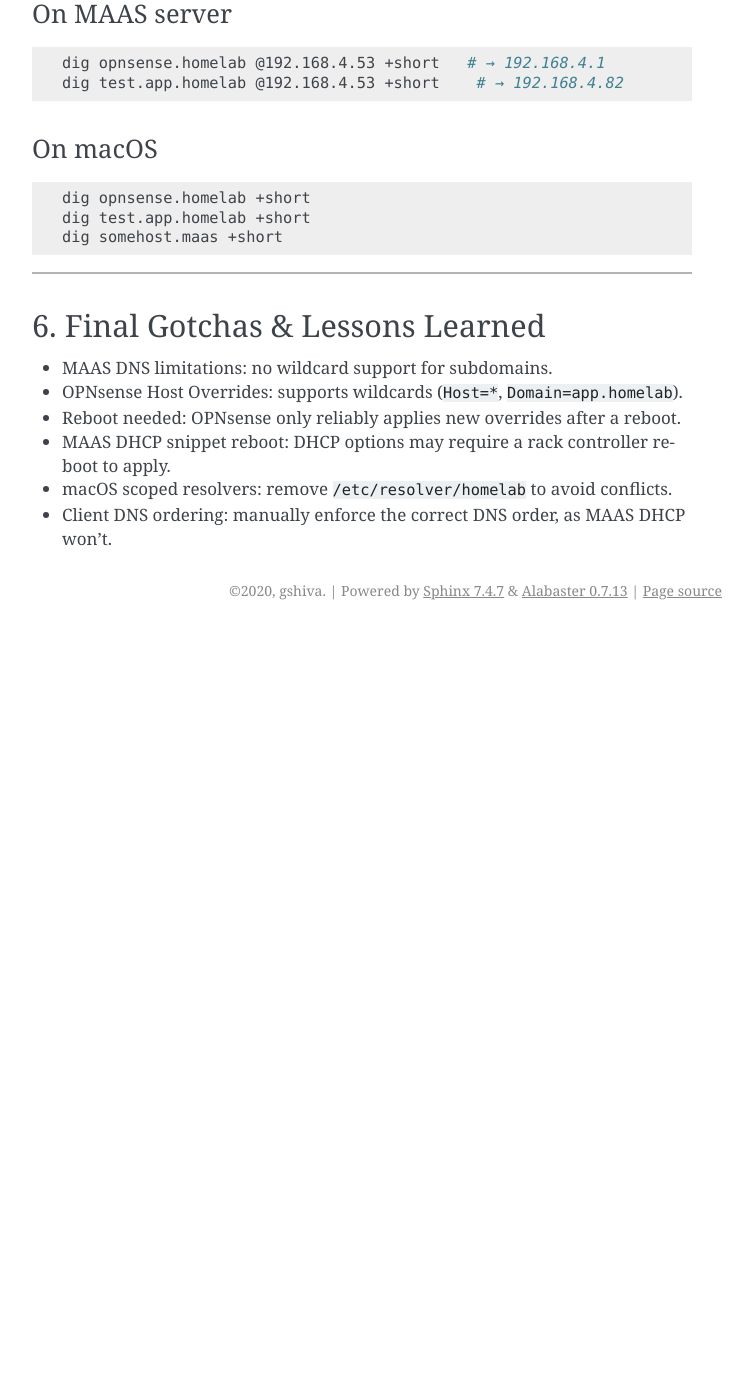
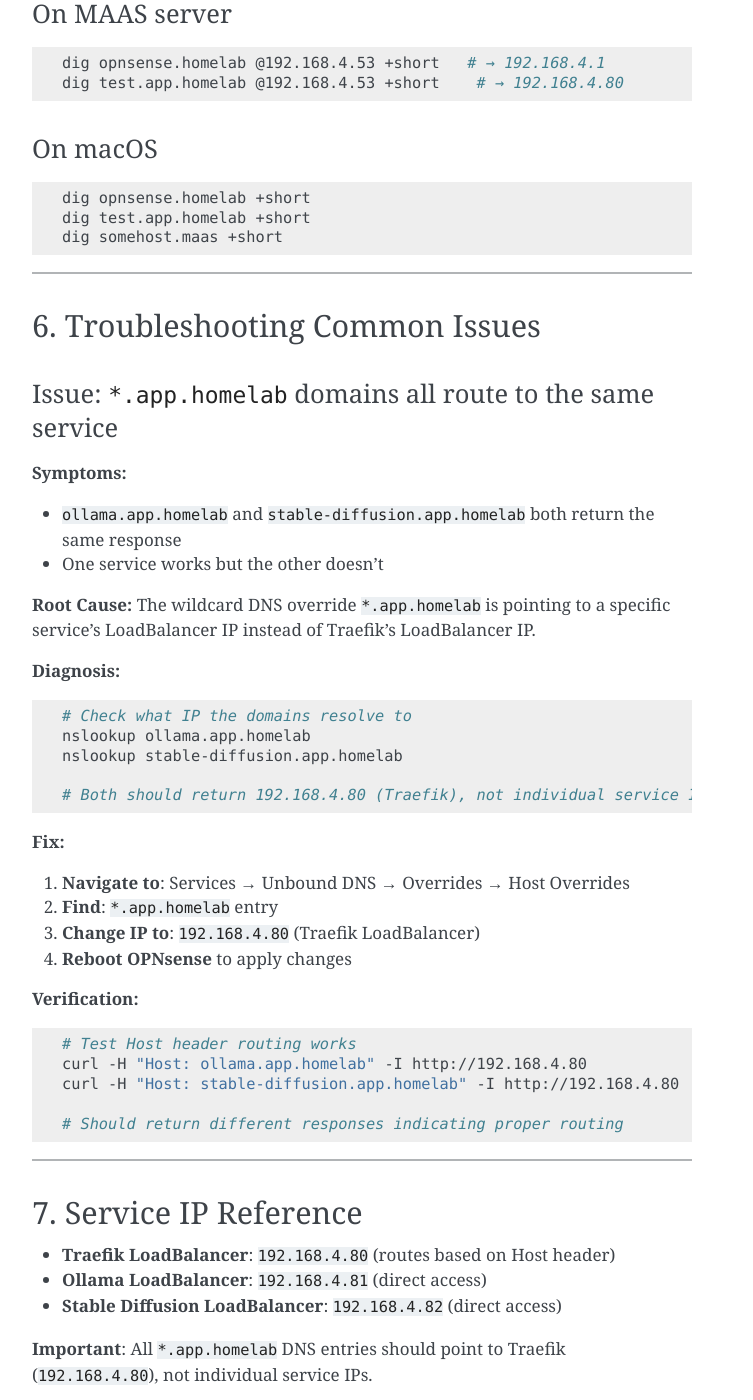
Before and after one commit to homeiac/home, a Sphinx documentation site: the page built from docs/source/md/homelab_local_dns_resolution_guide.md, in a window 1280 px wide and 1400 px high, scrolled down 2184 px. Shown: the whole window, without its empty margins (388-1141 px from the left). Built offline with Sphinx 7.4.7, drawn with Linux system fonts in a browser that asks for light colours; before the commit the page ends 2814 px from its top, so only the background shows below that; some of the changed text lies outside the part shown.

Commit message:
docs: fix DNS troubleshooting guide for *.app.homelab routing
- Correct DNS wildcard override to point to Traefik (192.168.4.80)
- Add troubleshooting section for routing conflicts
- Add service IP reference table
- Update verification commands

🤖 Generated with [Claude Code](https://claude.ai/code)

Co-Authored-By: Claude <noreply@anthropic.com>

````diff
--- a/docs/source/md/homelab_local_dns_resolution_guide.md
+++ b/docs/source/md/homelab_local_dns_resolution_guide.md
@@ -20,7 +20,7 @@ This guide covers the full end-to-end setup and gotchas for local DNS resolution
    - **Services → Unbound DNS → Overrides → Host Overrides**
      - **Host:** `*`
      - **Domain:** `app.homelab`
-     - **IP:** `192.168.4.82`
+     - **IP:** `192.168.4.80` (Traefik LoadBalancer - routes to backend services)
 4. **Reboot Required**
    - A **full OPNsense reboot** reliably applies these overrides.
    - `service unbound onerestart` or the GUI *Apply* button did **not** always reload the wildcard override.
@@ -82,7 +82,7 @@ option domain-name-servers 192.168.4.53, 192.168.4.1;
 
 ```bash
 host opnsense.homelab 127.0.0.1      # → 192.168.4.1
-host test.app.homelab 127.0.0.1     # → 192.168.4.82
+host test.app.homelab 127.0.0.1     # → 192.168.4.80
 host somehost.maas 127.0.0.1        # → MAAS record IP
 ```
 
@@ -90,7 +90,7 @@ host somehost.maas 127.0.0.1        # → MAAS record IP
 
 ```bash
 dig opnsense.homelab @192.168.4.53 +short   # → 192.168.4.1
-dig test.app.homelab @192.168.4.53 +short    # → 192.168.4.82
+dig test.app.homelab @192.168.4.53 +short    # → 192.168.4.80
 ```
 
 ### On macOS
@@ -103,7 +103,54 @@ dig somehost.maas +short
 
 ---
 
-## 6. Final Gotchas & Lessons Learned
+## 6. Troubleshooting Common Issues
+
+### Issue: `*.app.homelab` domains all route to the same service
+
+**Symptoms:**
+- `ollama.app.homelab` and `stable-diffusion.app.homelab` both return the same response
+- One service works but the other doesn't
+
+**Root Cause:**
+The wildcard DNS override `*.app.homelab` is pointing to a specific service's LoadBalancer IP instead of Traefik's LoadBalancer IP.
+
+**Diagnosis:**
+```bash
+# Check what IP the domains resolve to
+nslookup ollama.app.homelab
+nslookup stable-diffusion.app.homelab
+
+# Both should return 192.168.4.80 (Traefik), not individual service IPs
+```
+
+**Fix:**
+1. **Navigate to**: Services → Unbound DNS → Overrides → Host Overrides
+2. **Find**: `*.app.homelab` entry
+3. **Change IP to**: `192.168.4.80` (Traefik LoadBalancer)
+4. **Reboot OPNsense** to apply changes
+
+**Verification:**
+```bash
+# Test Host header routing works
+curl -H "Host: ollama.app.homelab" -I http://192.168.4.80
+curl -H "Host: stable-diffusion.app.homelab" -I http://192.168.4.80
+
+# Should return different responses indicating proper routing
+```
+
+---
+
+## 7. Service IP Reference
+
+- **Traefik LoadBalancer**: `192.168.4.80` (routes based on Host header)
+- **Ollama LoadBalancer**: `192.168.4.81` (direct access)
+- **Stable Diffusion LoadBalancer**: `192.168.4.82` (direct access)
+
+**Important**: All `*.app.homelab` DNS entries should point to Traefik (`192.168.4.80`), not individual service IPs.
+
+---
+
+## 8. Final Gotchas & Lessons Learned
 
 - MAAS DNS limitations: no wildcard support for subdomains.
 - OPNsense Host Overrides: supports wildcards (`Host=*`, `Domain=app.homelab`).
````
